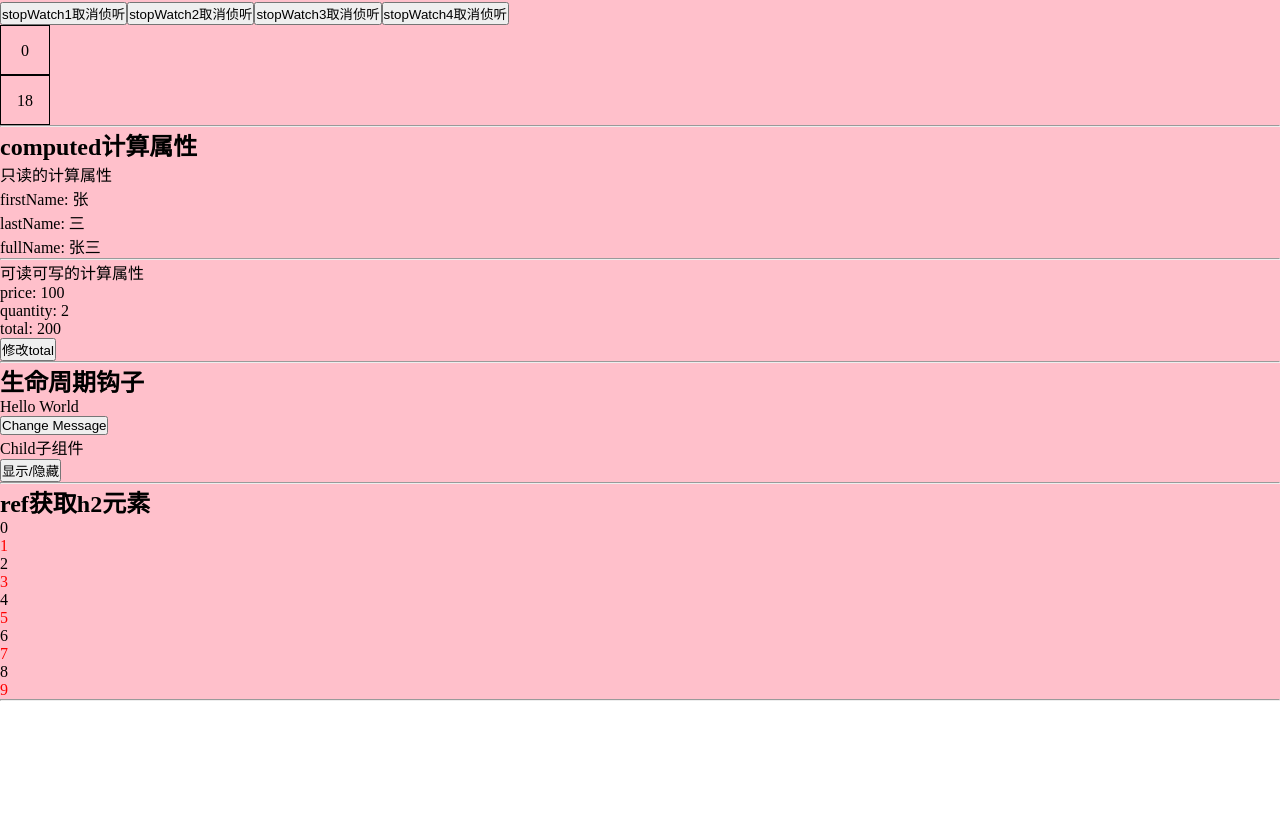
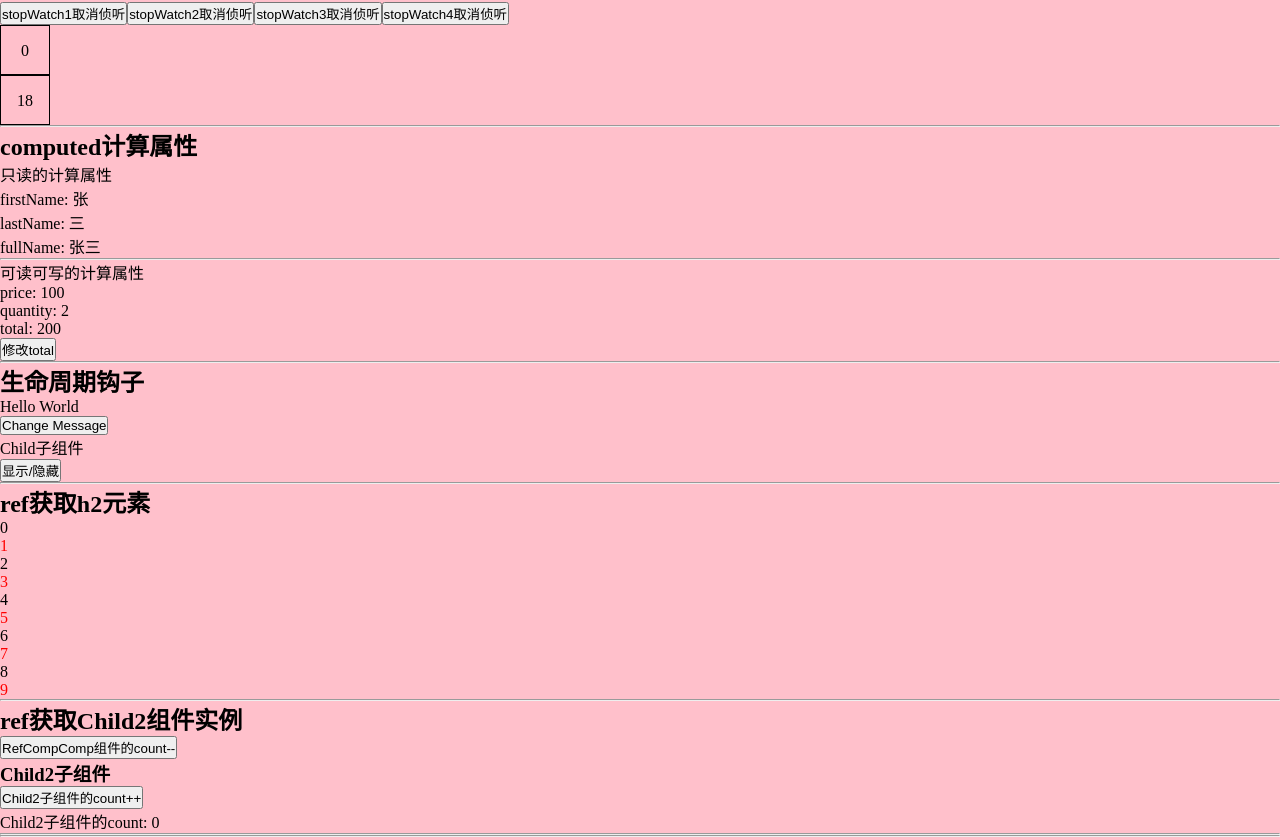
Before and after one commit to Cao007/learn-vue-vuecli, a Vue app: page / in a window 1280 px wide. Shown: the part 162-999 px from the top of the page. Before the commit the page ends 863 px from the top, so only its background shows below. Built offline with nearby package versions, Linux system fonts and the light colour scheme.

Commit message:
ref获取组件实例

```diff
--- a/src/App.vue
+++ b/src/App.vue
@@ -4,6 +4,7 @@
   <ComputedComp />
   <LifeCycleComp />
   <RefDomComp />
+  <RefCompComp />
 </template>
 
 <script lang="ts" setup>
@@ -12,6 +13,7 @@ import WatchComp from './components/WatchComp.vue'
 import ComputedComp from './components/ComputedComp.vue'
 import LifeCycleComp from './components/LifeCycleComp.vue'
 import RefDomComp from './components/RefDomComp.vue'
+import RefCompComp from './components/RefCompComp.vue'
 </script>
 
 <style>
--- /dev/null
+++ b/src/components/Child2Comp.vue
@@ -0,0 +1,27 @@
+<template>
+  <div>
+    <h3>Child2子组件</h3>
+    <button @click="count++">Child2子组件的count++</button>
+    <p>Child2子组件的count: {{ count }}</p>
+  </div>
+  <hr>
+</template>
+
+<script setup lang="ts">
+import { ref, onMounted } from 'vue';
+let num = 999;
+let count = ref(0);
+
+const countDec = () => {
+  count.value--;
+}
+
+// 子组件的数据和方法暴露给父组件
+defineExpose({
+  num,
+  count,
+  countDec
+})
+</script>
+
+<style scoped></style>
--- /dev/null
+++ b/src/components/RefCompComp.vue
@@ -0,0 +1,21 @@
+<template>
+  <div>
+    <h2>ref获取Child2组件实例</h2>
+    <button @click="child2Ref?.countDec">RefCompComp组件的count--</button>
+    <Child2Comp ref="child2Ref" />
+  </div>
+  <hr>
+</template>
+
+<script setup lang="ts">
+import { ref, onMounted } from 'vue';
+import Child2Comp from './Child2Comp.vue';
+
+const child2Ref = ref<InstanceType<typeof Child2Comp>>();
+onMounted(() => {
+  console.log('在RefCompComp中获取Child2组件实例', child2Ref.value);
+});
+
+</script>
+
+<style scoped></style>
```
Also changed, not shown: .eslintrc.js.
